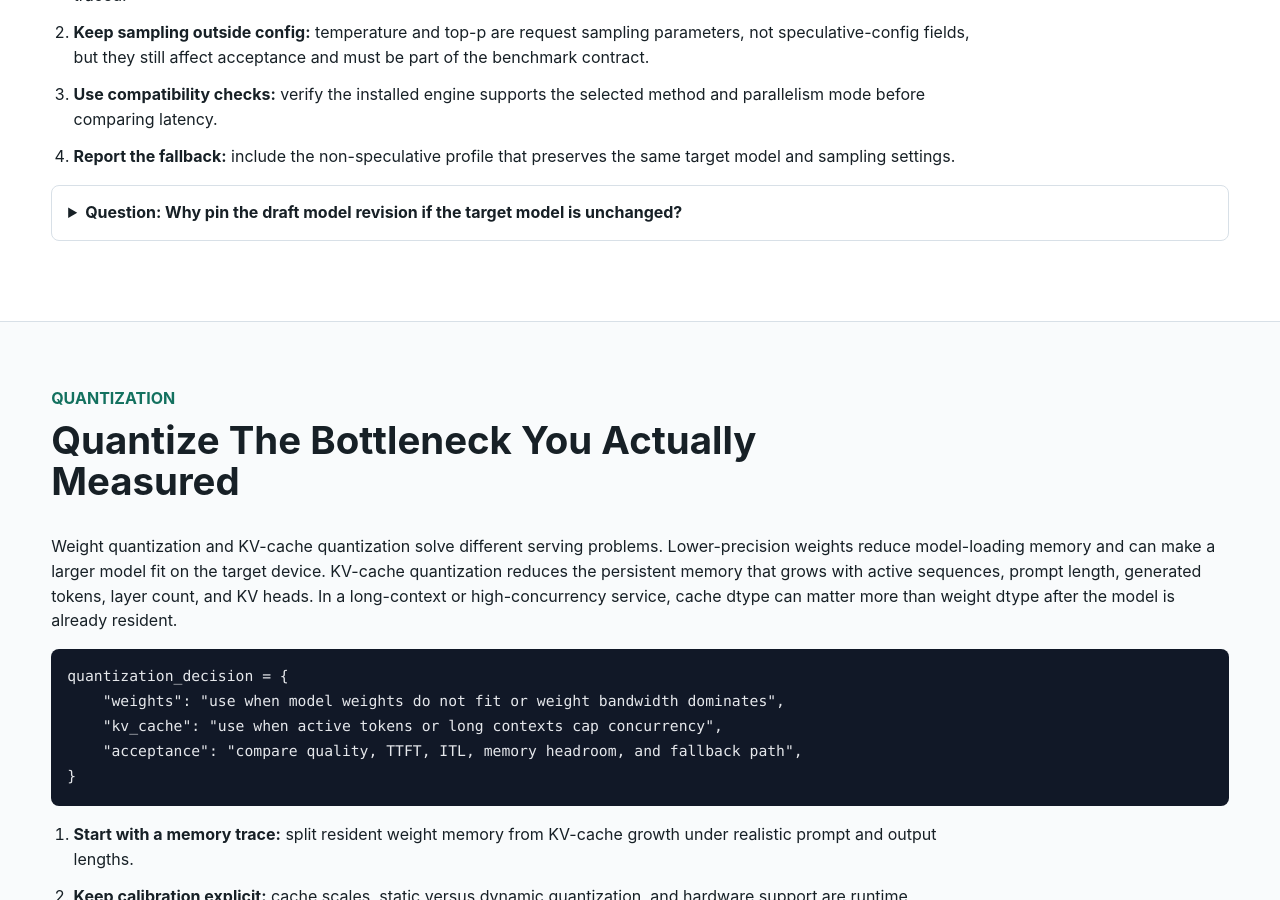
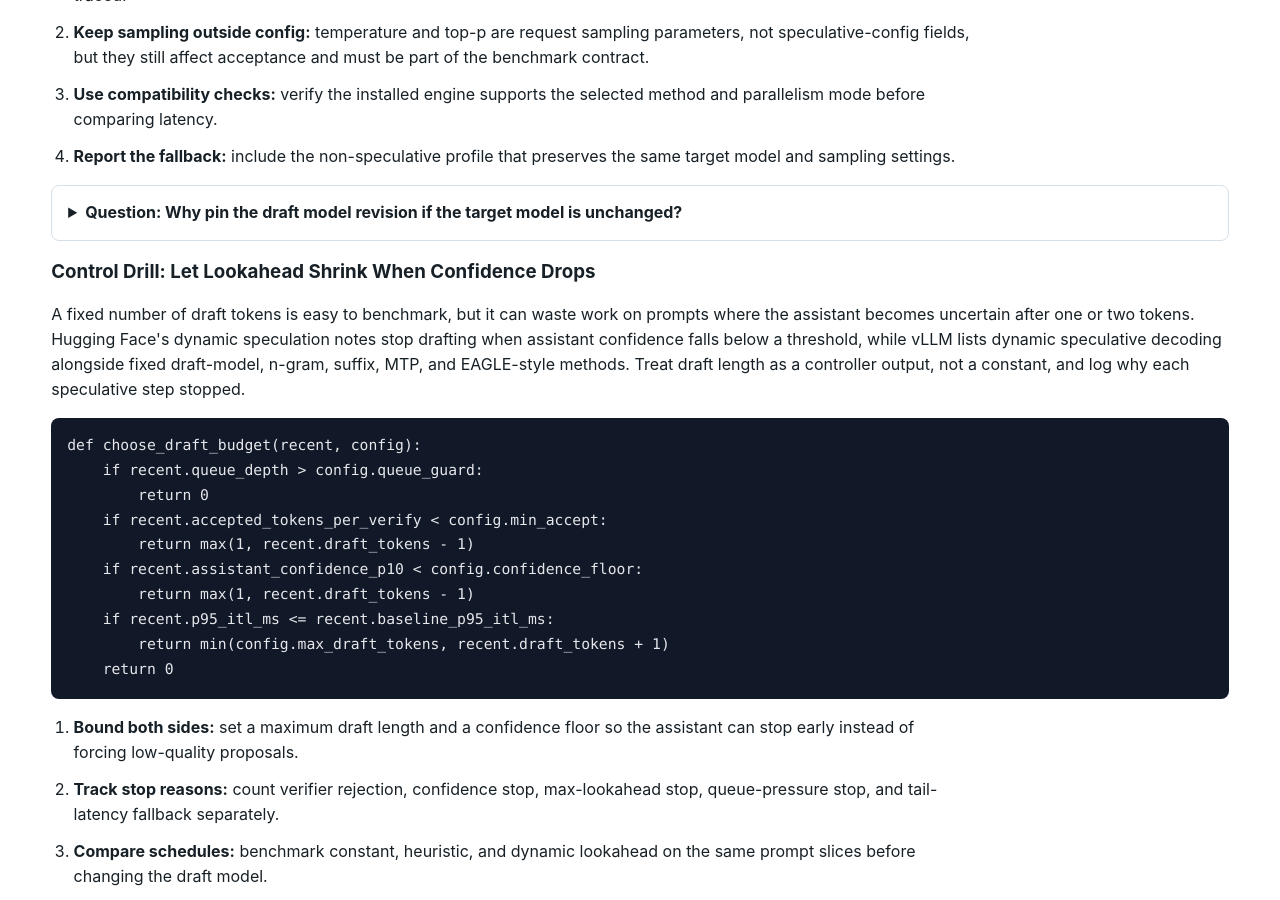
Before and after one commit to kennethli319/kennethli319.github.io, a Jekyll site: the page llm-ml-course/lessons/production-serving.html, which Jekyll copies as it is, in a window 1280 px wide and 900 px high, scrolled down 18919 px. Built offline with Jekyll 4.4.1, drawn with Linux system fonts in a browser that asks for light colours; some of the changed text lies outside the part shown.

Commit message:
Sync LLM course dynamic speculation drill

```diff
--- a/llm-ml-course/lessons/production-serving.html
+++ b/llm-ml-course/lessons/production-serving.html
@@ -789,6 +789,35 @@ rollout_gate = (
         <summary>Question: Why pin the draft model revision if the target model is unchanged?</summary>
         <p>The draft model controls proposal quality. A changed draft checkpoint can lower acceptance, alter memory pressure, or trigger compatibility differences even though the verified target model remains the same.</p>
       </details>
+      <h3>Control Drill: Let Lookahead Shrink When Confidence Drops</h3>
+      <p>
+        A fixed number of draft tokens is easy to benchmark, but it can waste
+        work on prompts where the assistant becomes uncertain after one or two
+        tokens. Hugging Face's dynamic speculation notes stop drafting when
+        assistant confidence falls below a threshold, while vLLM lists dynamic
+        speculative decoding alongside fixed draft-model, n-gram, suffix, MTP,
+        and EAGLE-style methods. Treat draft length as a controller output,
+        not a constant, and log why each speculative step stopped.
+      </p>
+      <pre><code>def choose_draft_budget(recent, config):
+    if recent.queue_depth > config.queue_guard:
+        return 0
+    if recent.accepted_tokens_per_verify < config.min_accept:
+        return max(1, recent.draft_tokens - 1)
+    if recent.assistant_confidence_p10 < config.confidence_floor:
+        return max(1, recent.draft_tokens - 1)
+    if recent.p95_itl_ms <= recent.baseline_p95_itl_ms:
+        return min(config.max_draft_tokens, recent.draft_tokens + 1)
+    return 0</code></pre>
+      <ol class="steps">
+        <li><strong>Bound both sides:</strong> set a maximum draft length and a confidence floor so the assistant can stop early instead of forcing low-quality proposals.</li>
+        <li><strong>Track stop reasons:</strong> count verifier rejection, confidence stop, max-lookahead stop, queue-pressure stop, and tail-latency fallback separately.</li>
+        <li><strong>Compare schedules:</strong> benchmark constant, heuristic, and dynamic lookahead on the same prompt slices before changing the draft model.</li>
+      </ol>
+      <details class="qa">
+        <summary>Question: Why can dynamic lookahead help even when the average acceptance rate is high?</summary>
+        <p>The average can hide bursty hard spans. Shrinking draft length on uncertain spans avoids paying for proposals that are likely to be rejected, while easy spans can still use a longer lookahead.</p>
+      </details>
     </section>
 
     <section id="quantization" class="band">
@@ -1150,6 +1179,7 @@ e2e = events["completed_at"] - events["received_at"]</code></pre>
         <a href="https://docs.vllm.ai/en/latest/features/speculative_decoding/">vLLM speculative decoding</a>,
         <a href="https://docs.vllm.ai/en/latest/features/speculative_decoding/eagle/">vLLM EAGLE speculative decoding example</a>,
         <a href="https://huggingface.co/docs/transformers/en/assisted_decoding">Hugging Face assisted decoding</a>,
+        <a href="https://huggingface.co/blog/dynamic_speculation_lookahead">Hugging Face dynamic speculation lookahead</a>,
         <a href="https://arxiv.org/abs/2402.01528">Decoding Speculative Decoding</a>.
       </p>
     </section>
```
